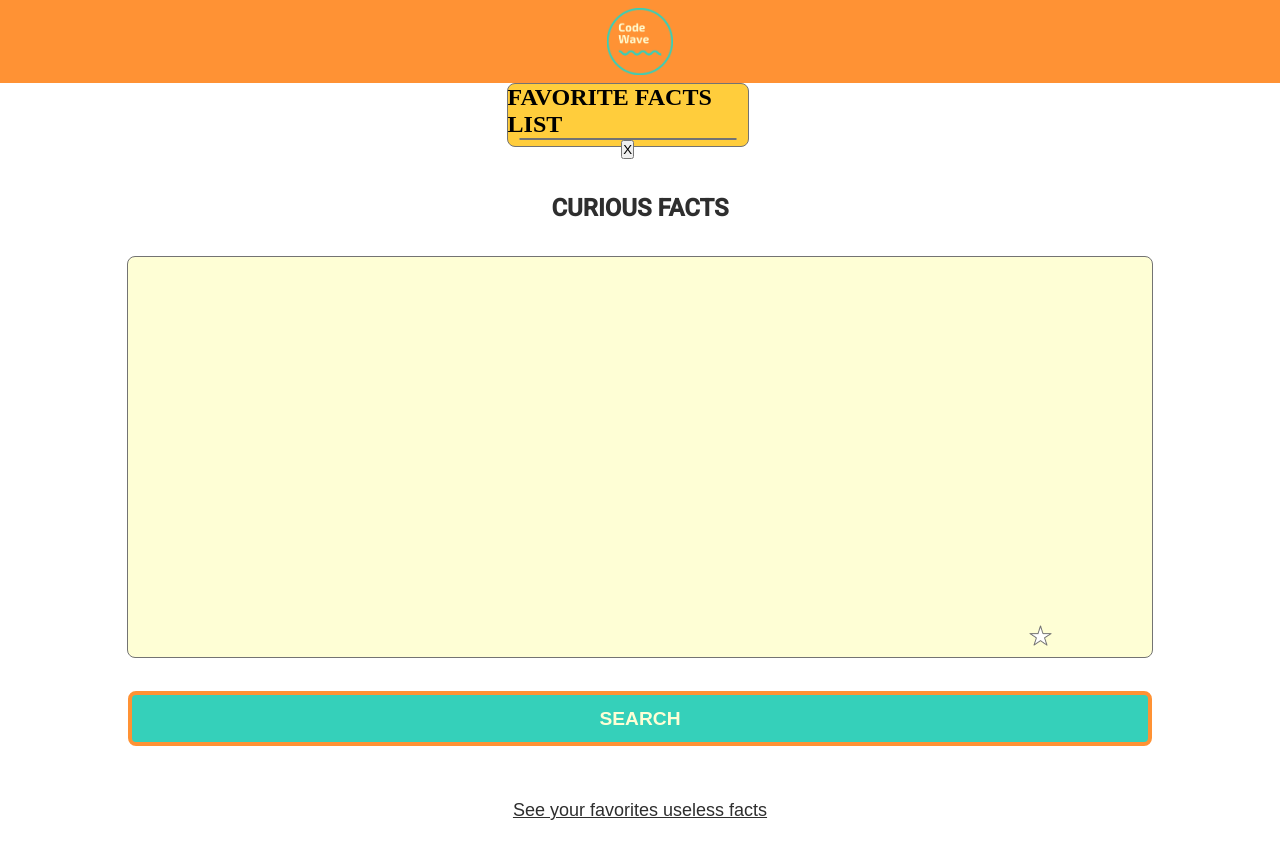
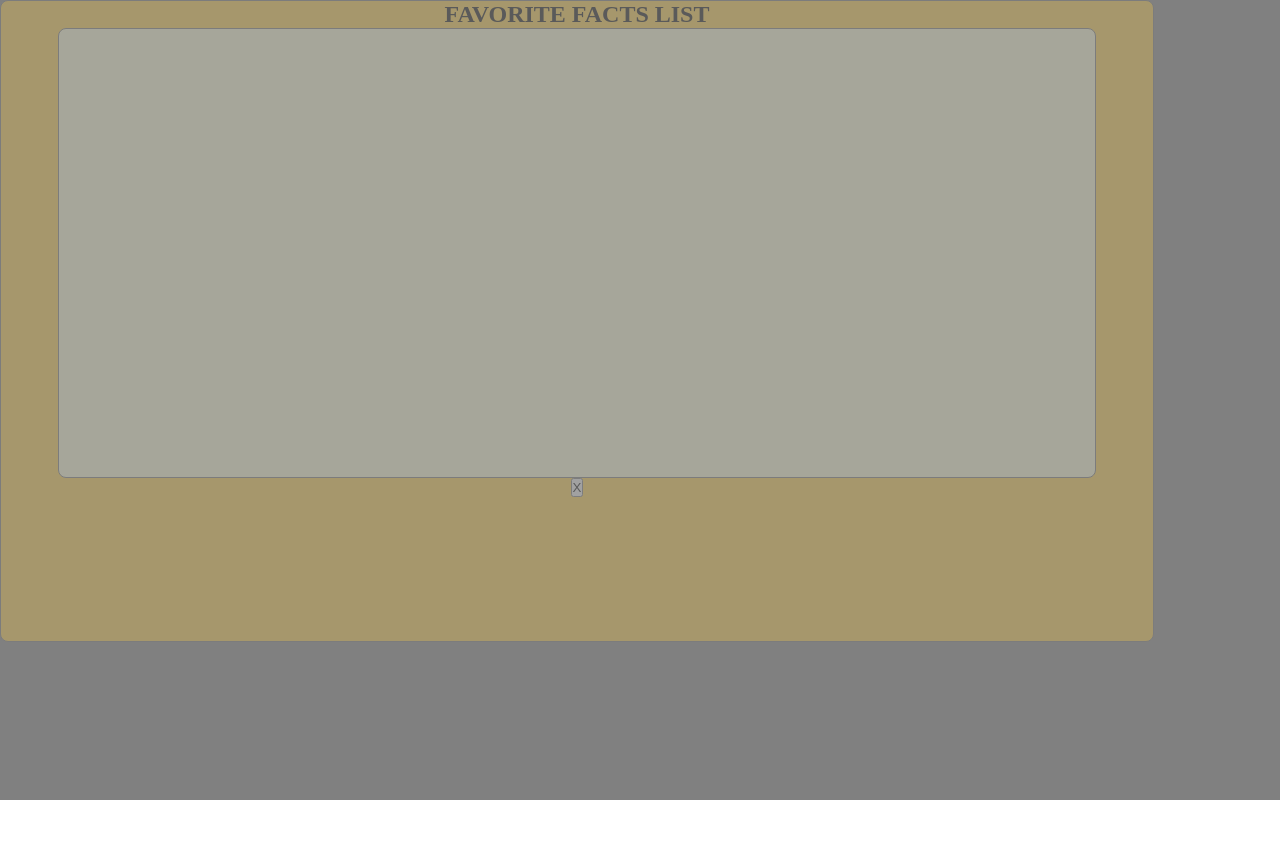
Before and after one commit to mperez-a/curious_facts, a website: page html/index.html in a window 1280 px wide. After the commit the page ends 803 px from the top, so only its background shows below. Drawn offline with Linux system fonts and the light colour scheme.

Commit message:
style popup continue

```diff
--- a/css/facts-list.css
+++ b/css/facts-list.css
@@ -1,3 +1,27 @@
+.popup-container {
+    /* display: none; */
+    position: fixed;
+    z-index: 1;
+    background-color: grey;
+    height: 100%;
+    width: 100%;
+    top: 0;
+    bottom: 0;
+    left: 0;
+    right: 0;
+}
+
+.opacity {
+    position: fixed;
+    z-index: 1;
+    top: 0;
+    bottom: 0;
+    left: 0;
+    right: 0;
+    background-color: grey;
+    opacity: 0.7;
+
+}
 .container-list {
     display: flex;
     flex-direction: column;
--- a/css/style.css
+++ b/css/style.css
@@ -36,8 +36,7 @@
     display: flex;
     flex-direction: column;
     align-items: center;
-    height: 100vh;
-
+    height: 90vh;
     padding: 0px;
     margin: 0px;
 }
--- a/html/index.html
+++ b/html/index.html
@@ -12,7 +12,7 @@
         <img src="../img/codewave-logo.png" alt="Logo Code Wave" class="img-logo">
     </header>
     <main>
-        <div>
+        <div class="popup-container">
             <div class="container-list">
                 <h2>FAVORITE FACTS LIST</h2>
                 <div class="items-container">
@@ -33,6 +33,7 @@
 			<button class="list-btn">See your favorites useless facts</button>
 		</div>
     </main>
+    <div class="opacity"></div>
 	<script src="../javascript/index.js"></script>
 	<script src="../javascript/favorite-list.js"></script>
 </body>
```
